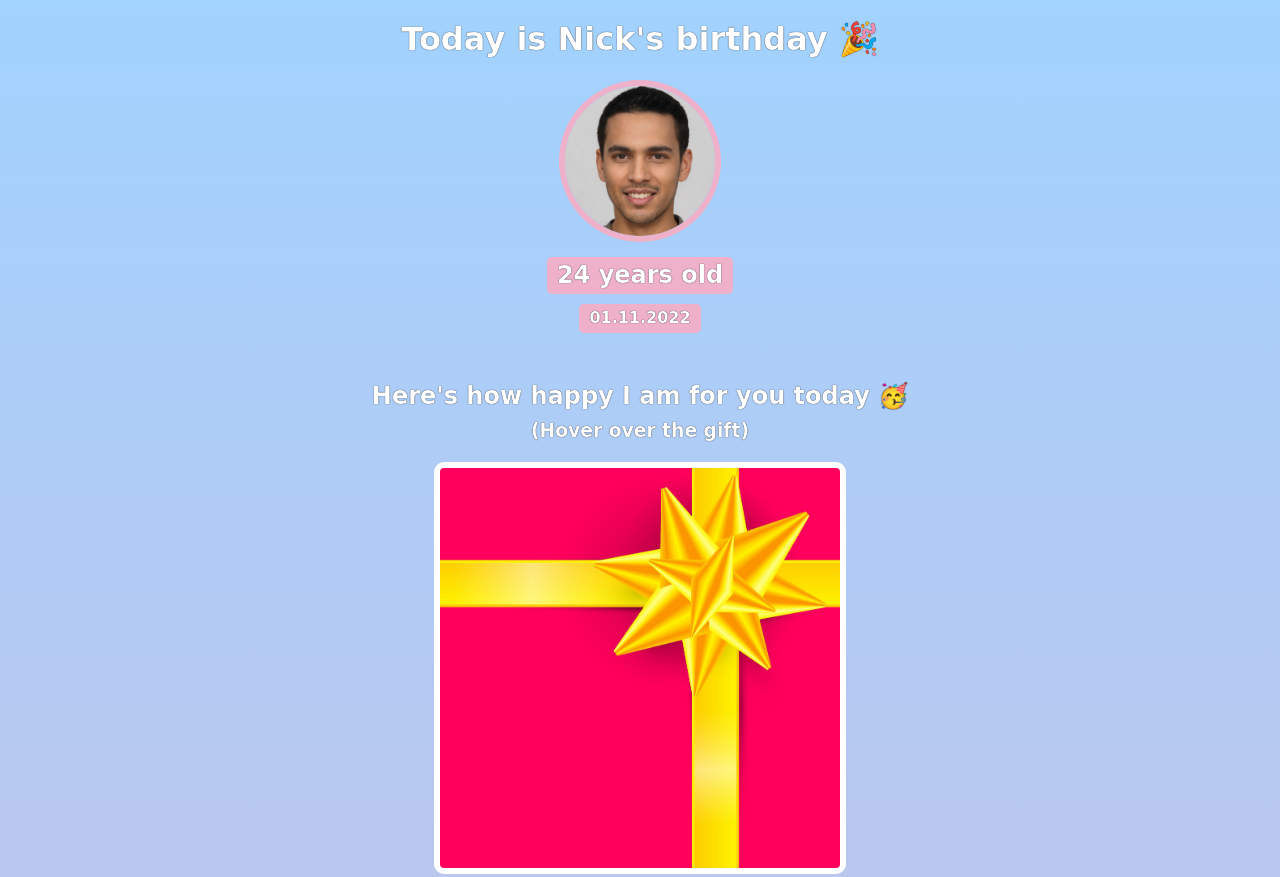
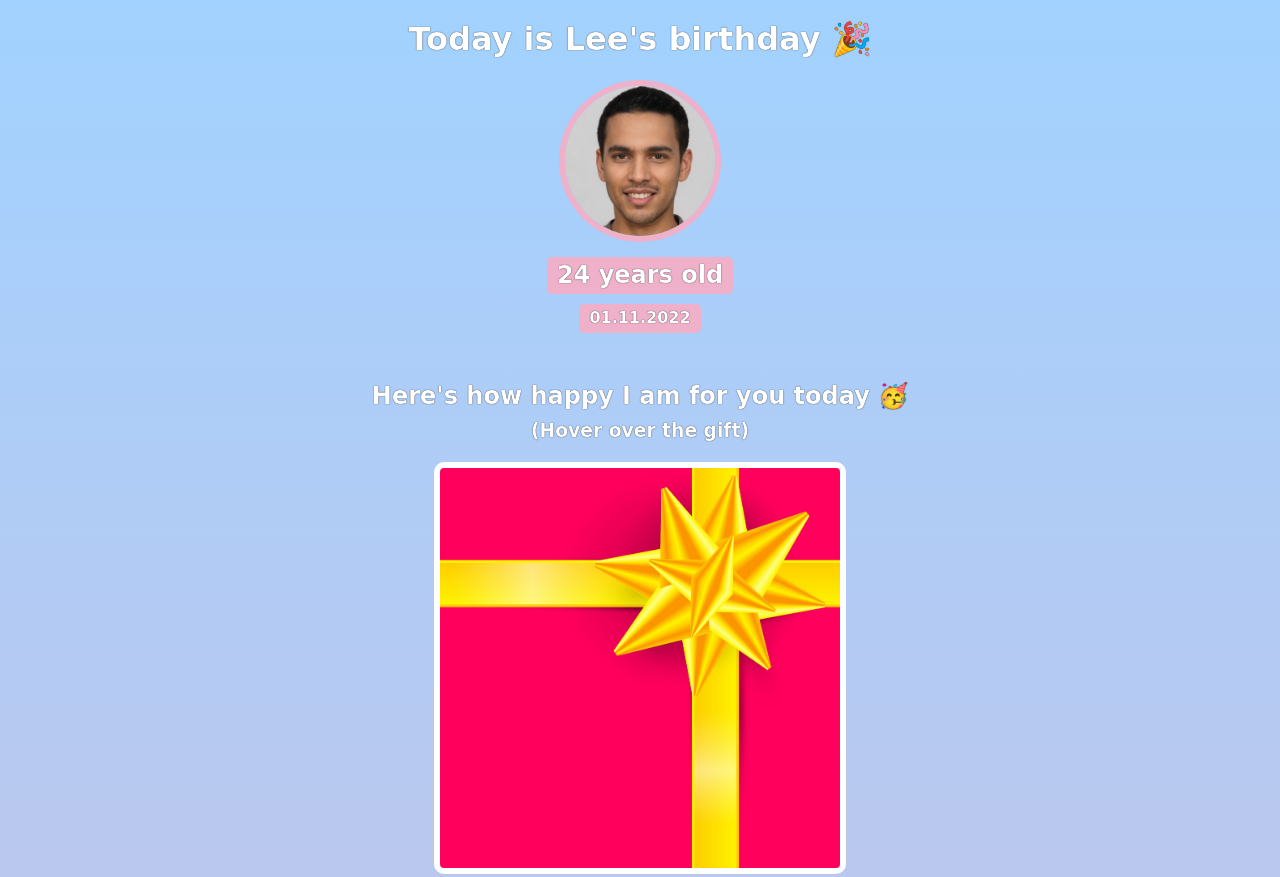
Before and after one commit to Disturbedm/Scrimba, a website built with Vite: page Birthday GIFt set/index.html in a window 1280 px wide. Shown: the top 877 px of the page. Built offline with nearby package versions, Linux system fonts and the light colour scheme; a web font is replaced by a local one.

Commit message:
changed name to Lee

```diff
--- a/Birthday GIFt set/index.html
+++ b/Birthday GIFt set/index.html
@@ -7,7 +7,7 @@
     </head>
     <body>
         <div id="header">
-            <h1>Today is Nick's birthday 🎉</h1>
+            <h1>Today is Lee's birthday 🎉</h1>
             <img id="bff-img" src="images/nick.jpg">
             <h2 id="bday-age">24 years old</h2>
             <h4 id="bday-date">01.11.2022</h4>
```
